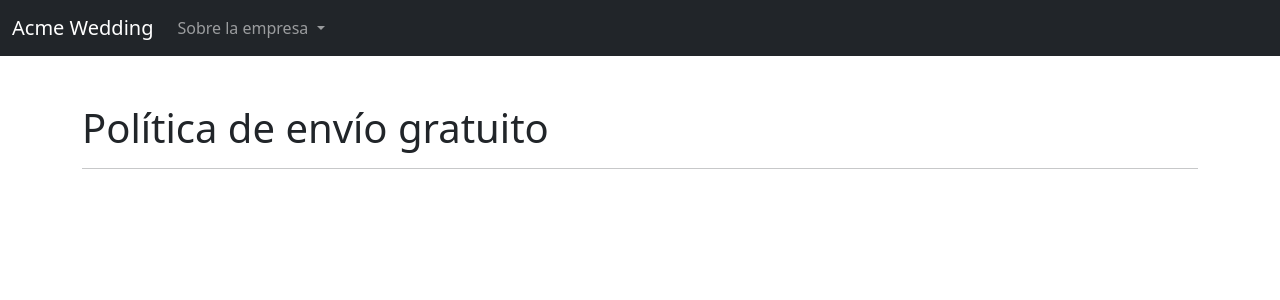
After one commit to PGPI-3-7/acme-wedding, a Django app: page /politicaenvio/ in a window 1280 px wide. The commit adds this page. Shown: the top 300 px of the page. Run offline with Django 3.2, Linux system fonts and the light colour scheme.

Commit message:
AWE-7 feat: Nueva plantilla para política de envío gratuito
Preparada para rellenar según confirme el cliente.

```diff
--- a/acme_wedding/urls.py
+++ b/acme_wedding/urls.py
@@ -19,4 +19,5 @@ from base import views as base_views
 
 urlpatterns = [
     path('admin/', admin.site.urls),
+    path('politicaenvio/',base_views.politica_envio_view)
 ]
--- a/base/templates/base.html
+++ b/base/templates/base.html
@@ -3,8 +3,9 @@
 <html>
 <head>
     <title>{% block title %}Acme Wedding{% endblock %}</title>
-    <link href="https://cdn.jsdelivr.net/npm/bootstrap@5.1.3/dist/css/bootstrap.min.css" rel="stylesheet" integrity="sha384-1BmE4kWBq78iYhFldvKuhfTAU6auU8tT94WrHftjDbrCEXSU1oBoqyl2QvZ6jIW3" crossorigin="anonymous">
-    <script src="https://cdn.jsdelivr.net/npm/bootstrap@5.1.3/dist/js/bootstrap.bundle.min.js" integrity="sha384-MrcW6ZMFYlzcLA8Nl+NtUVF0sA7MsXsP1UyJoMp4YLEuNSfAP+JcXn/tWtIaxVXM" crossorigin="anonymous"></script>
+    <link href="https://cdn.jsdelivr.net/npm/bootstrap@5.2.2/dist/css/bootstrap.min.css" rel="stylesheet" integrity="sha384-Zenh87qX5JnK2Jl0vWa8Ck2rdkQ2Bzep5IDxbcnCeuOxjzrPF/et3URy9Bv1WTRi" crossorigin="anonymous">
+    <script src="https://cdn.jsdelivr.net/npm/@popperjs/core@2.9.2/dist/umd/popper.min.js"></script>
+    <script src="https://cdn.jsdelivr.net/npm/bootstrap@5.2.2/dist/js/bootstrap.bundle.min.js" integrity="sha384-OERcA2EqjJCMA+/3y+gxIOqMEjwtxJY7qPCqsdltbNJuaOe923+mo//f6V8Qbsw3" crossorigin="anonymous"></script>
     <link rel="stylesheet" href="{% static "base/style.css" %}">
 </head>
 
--- /dev/null
+++ b/base/templates/base/politicaenvio.html
@@ -0,0 +1,26 @@
+{%extends 'base.html'%}
+
+{% block menuitems %}
+<li class="nav-item dropdown">
+    <a class="nav-link dropdown-toggle" href="#" role="button" data-bs-toggle="dropdown" aria-expanded="false">
+      Sobre la empresa
+    </a>
+    <ul class="dropdown-menu">
+      <li><a class="dropdown-item" href="/metodopago">Métodos de pago</a></li>
+      <li><a class="dropdown-item" href="#">Opciones de entrega</a></li>
+      <li><a class="dropdown-item" href="#">Política de envío</a></li>
+      <li><hr class="dropdown-divider"></li>
+      <li><a class="dropdown-item" href="#">Sobre la empresa</a></li>
+    </ul>
+  </li>
+{% endblock %}
+
+{% block content %}
+<div class="row my-5">
+  <div class="col-lg-12 mx-auto">
+    <h1>Política de envío gratuito</h1>
+    <hr>
+  </div>
+</div>
+{% endblock %}
+Footer
--- a/base/views.py
+++ b/base/views.py
@@ -1,3 +1,4 @@
 from django.shortcuts import render
 
-# Create your views here.
+def politica_envio_view(request):
+    return render(request,'base/politicaenvio.html')
```
